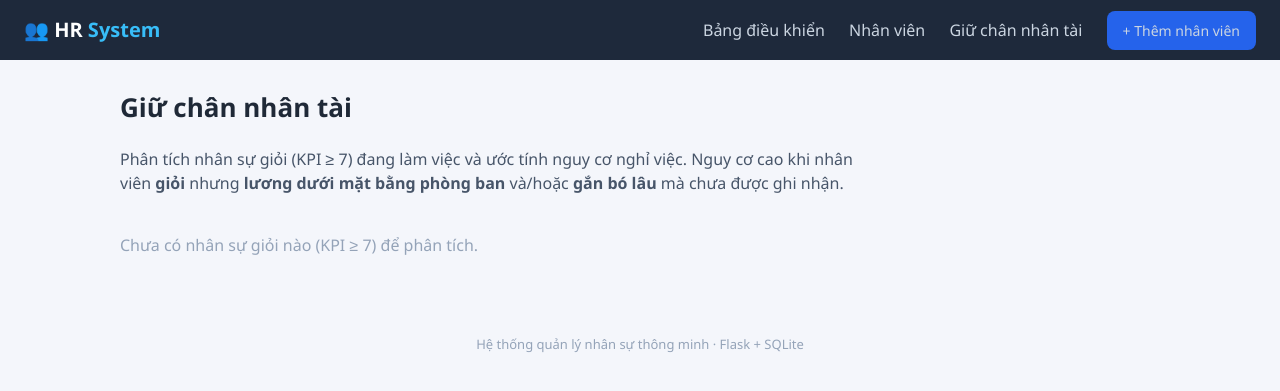
After one commit to 2000minhphat1999/hocpython, a Flask app: page /giu-chan in a window 1280 px wide. The commit adds this page. Shown: the top 391 px of the page. Run offline with Flask 3, Linux system fonts and the light colour scheme; data that the repository does not hold is empty.

Commit message:
Thêm module Giữ chân nhân tài (talent retention)
- Phát hiện nhân sự giỏi (KPI >= 7) có nguy cơ nghỉ việc dựa trên:
  mức độ giỏi × (khoảng cách lương so với mặt bằng phòng ban + thâm niên)
- Trang /giu-chan: bảng xếp hạng rủi ro + gợi ý hành động cụ thể
- Dashboard cảnh báo số nhân tài nguy cơ cao
- Bổ sung nhân viên mẫu minh họa trường hợp nguy cơ cao

Co-Authored-By: Claude Opus 4.8 <noreply@anthropic.com>
Claude-Session: https://claude.ai/code/session_01UXguJ7gZk8e5sg1ohyZT2p

```diff
--- a/hr_system/app.py
+++ b/hr_system/app.py
@@ -26,6 +26,7 @@ app.jinja_env.globals.update(
     tinh_luong=hr_logic.tinh_luong,
     xep_loai_kpi=hr_logic.xep_loai_kpi,
     mau_kpi=hr_logic.mau_kpi,
+    mau_rui_ro=hr_logic.mau_rui_ro,
     dinh_dang_tien=hr_logic.dinh_dang_tien,
 )
 
@@ -88,7 +89,18 @@ def dashboard():
     """Trang chủ - bảng điều khiển thống kê."""
     danh_sach = database.danh_sach_nhan_vien()
     tk = hr_logic.thong_ke(danh_sach)
-    return render_template("dashboard.html", tk=tk)
+    # Số nhân tài đang có nguy cơ nghỉ việc cao (để hiển thị cảnh báo).
+    giu_chan = hr_logic.phan_tich_giu_chan(danh_sach)
+    nguy_co_cao = sum(1 for x in giu_chan if x["muc_rui_ro"] == "Cao")
+    return render_template("dashboard.html", tk=tk, nguy_co_cao=nguy_co_cao)
+
+
+@app.route("/giu-chan")
+def giu_chan():
+    """Phân tích giữ chân nhân tài - nhân sự giỏi có nguy cơ nghỉ việc."""
+    danh_sach = database.danh_sach_nhan_vien()
+    ds = hr_logic.phan_tich_giu_chan(danh_sach)
+    return render_template("giu_chan.html", danh_sach=ds)
 
 
 @app.route("/nhan-vien")
--- a/hr_system/hr_logic.py
+++ b/hr_system/hr_logic.py
@@ -8,6 +8,8 @@ Chứa các quy tắc "thông minh":
 
 Mọi con số dựa trên quy định phổ biến tại Việt Nam để mang tính minh họa.
 """
+
+from datetime import date
 
 # Số ngày công chuẩn trong tháng (dùng để tính lương theo ngày công thực tế).
 NGAY_CONG_CHUAN = 26
@@ -231,3 +233,124 @@ def thong_ke(danh_sach) -> dict:
 def dinh_dang_tien(so: float) -> str:
     """Định dạng số tiền kiểu Việt Nam: 12,500,000đ."""
     return f"{so:,.0f}đ"
+
+
+# ---------------------------------------------------------------------------
+# Giữ chân nhân tài (Talent retention) - phát hiện nhân sự giỏi có nguy cơ
+# nghỉ việc và gợi ý hành động. Logic theo quy tắc, dễ giải thích.
+# ---------------------------------------------------------------------------
+
+# Ngưỡng điểm KPI để coi là "nhân sự giỏi" (Tốt trở lên).
+NGUONG_NHAN_TAI = 7.0
+
+
+def so_nam_lam_viec(ngay_vao_lam: str) -> float:
+    """Tính số năm làm việc tính đến hôm nay từ ngày vào làm (YYYY-MM-DD)."""
+    if not ngay_vao_lam:
+        return 0.0
+    try:
+        nam, thang, ngay = map(int, str(ngay_vao_lam)[:10].split("-"))
+        bat_dau = date(nam, thang, ngay)
+        return max((date.today() - bat_dau).days / 365.25, 0.0)
+    except (ValueError, TypeError):
+        return 0.0
+
+
+def _luong_net_tb_phong_ban(danh_sach) -> dict:
+    """Tính lương net trung bình từng phòng ban (chỉ nhân viên đang làm)."""
+    tong, dem = {}, {}
+    for nv in danh_sach:
+        if nv["trang_thai"] != "Đang làm":
+            continue
+        pb = nv["phong_ban"]
+        net = tinh_luong(nv)["luong_net"]
+        tong[pb] = tong.get(pb, 0.0) + net
+        dem[pb] = dem.get(pb, 0) + 1
+    return {pb: tong[pb] / dem[pb] for pb in tong}
+
+
+def muc_rui_ro(diem: float) -> str:
+    """Phân mức rủi ro nghỉ việc theo điểm (0-100)."""
+    if diem >= 60:
+        return "Cao"
+    elif diem >= 30:
+        return "Trung bình"
+    else:
+        return "Thấp"
+
+
+def mau_rui_ro(muc: str) -> str:
+    """Lớp CSS tô màu badge mức rủi ro (tái dùng màu của KPI)."""
+    return {
+        "Cao": "kpi-canclt",
+        "Trung bình": "kpi-dat",
+        "Thấp": "kpi-tot",
+    }.get(muc, "")
+
+
+def danh_gia_rui_ro_nghi_viec(nv, mat_bang_pb: float) -> dict:
+    """Đánh giá rủi ro nghỉ việc của một nhân viên (điểm 0-100) + gợi ý.
+
+    Công thức:
+        kpi_factor   = (KPI - 5) / 5                 -> càng giỏi, càng đáng giữ
+        pay_signal   = chênh lệch lương / (25% mặt bằng)  -> thấp hơn 25% là báo động
+        tham_nien    = số năm / 4 (tối đa 1)          -> gắn bó lâu, cần ghi nhận
+        rủi ro = 100 × kpi_factor × (0.7 × pay_signal + 0.3 × thâm niên)
+
+    Nghĩa là: chỉ nhân viên GIỎI mà bị trả thấp / gắn bó lâu mới rủi ro cao.
+    """
+    net = tinh_luong(nv)["luong_net"]
+    benchmark = mat_bang_pb if mat_bang_pb > 0 else net
+    kpi = nv["diem_kpi"]
+    so_nam = so_nam_lam_viec(nv["ngay_vao_lam"])
+
+    kpi_factor = max(0.0, min((kpi - 5) / 5, 1.0))
+    chenh_lech = benchmark - net
+    # Trả thấp hơn 25% mặt bằng phòng ban được coi là tín hiệu rủi ro tối đa.
+    nguong = 0.25 * benchmark
+    pay_signal = min(max(chenh_lech, 0.0) / nguong, 1.0) if nguong > 0 else 0.0
+    tham_nien_factor = min(so_nam / 4, 1.0)
+
+    diem = round(100 * kpi_factor * (0.7 * pay_signal + 0.3 * tham_nien_factor))
+
+    # Gợi ý hành động cụ thể.
+    goi_y = []
+    if chenh_lech > 0:
+        goi_y.append(
+            f"Xem xét tăng ~{dinh_dang_tien(chenh_lech)} để đạt mặt bằng phòng ban"
+        )
+    if so_nam >= 3:
+        goi_y.append("Đánh giá lộ trình thăng tiến / ghi nhận thâm niên")
+    if kpi >= 8.5:
+        goi_y.append("Khen thưởng, giữ chân nhân tài xuất sắc")
+    if not goi_y:
+        goi_y.append("Duy trì chính sách hiện tại")
+
+    return {
+        "diem_rui_ro": diem,
+        "muc_rui_ro": muc_rui_ro(diem),
+        "luong_net": net,
+        "mat_bang_pb": benchmark,
+        "chenh_lech": chenh_lech,
+        "so_nam": so_nam,
+        "goi_y": goi_y,
+    }
+
+
+def phan_tich_giu_chan(danh_sach) -> list:
+    """Phân tích giữ chân nhân tài: nhân viên đang làm có KPI >= 7.
+
+    Trả về danh sách dict (gồm thông tin nhân viên + đánh giá rủi ro),
+    sắp xếp theo điểm rủi ro giảm dần (nguy cơ cao lên đầu).
+    """
+    mat_bang = _luong_net_tb_phong_ban(danh_sach)
+    ket_qua = []
+    for nv in danh_sach:
+        if nv["trang_thai"] != "Đang làm" or nv["diem_kpi"] < NGUONG_NHAN_TAI:
+            continue
+        danh_gia = danh_gia_rui_ro_nghi_viec(nv, mat_bang.get(nv["phong_ban"], 0))
+        danh_gia["nv"] = nv
+        ket_qua.append(danh_gia)
+
+    ket_qua.sort(key=lambda x: x["diem_rui_ro"], reverse=True)
+    return ket_qua
--- a/hr_system/seed_data.py
+++ b/hr_system/seed_data.py
@@ -33,6 +33,10 @@ MAU = [
      "2016-08-15", 28_000_000, 3_000_000, 26, 2, 8.5, "Đang làm"),
     ("NV010", "Đỗ Thị Lan", "Nữ", "lan.dt@congty.vn", "Kế toán", "Kế toán viên",
      "2024-03-01", 14_000_000, 1_000_000, 26, 0, 6.8, "Đang làm"),
+    # Nhân tài có nguy cơ nghỉ việc cao: KPI rất cao nhưng lương thấp hơn
+    # nhiều so với mặt bằng phòng Kỹ thuật, lại gắn bó đã lâu.
+    ("NV011", "Trịnh Quốc Khánh", "Nam", "khanh.tq@congty.vn", "Kỹ thuật",
+     "Lập trình viên", "2021-02-01", 16_000_000, 1_000_000, 26, 0, 9.3, "Đang làm"),
 ]
 
 KHOA = [
--- a/hr_system/static/style.css
+++ b/hr_system/static/style.css
@@ -120,6 +120,19 @@ table.info tr.tong td { color: #16a34a; font-size: 16px; }
 .header-ct { display: flex; justify-content: space-between; align-items: flex-start; }
 .header-actions { display: flex; gap: 10px; }
 
+/* Banner cảnh báo giữ chân nhân tài */
+.canh-bao {
+    background: #fff7ed; border: 1px solid #fed7aa; color: #9a3412;
+    padding: 14px 16px; border-radius: 10px; margin-bottom: 20px;
+}
+.canh-bao a { color: #c2410c; font-weight: 600; text-decoration: none; margin-left: 6px; }
+.canh-bao a:hover { text-decoration: underline; }
+
+.mo-ta { color: #475569; margin-bottom: 18px; max-width: 760px; }
+td.am { color: #dc2626; font-weight: 600; }
+.goi-y ul { margin: 0; padding-left: 18px; }
+.goi-y li { font-size: 13px; color: #475569; margin-bottom: 2px; }
+
 .trong { color: #94a3b8; padding: 20px 0; }
 .ghi-chu { color: #64748b; font-size: 14px; margin-top: 12px; }
 .footer { text-align: center; color: #94a3b8; font-size: 13px; padding: 30px 0; }
--- a/hr_system/templates/base.html
+++ b/hr_system/templates/base.html
@@ -12,6 +12,7 @@
         <nav>
             <a href="{{ url_for('dashboard') }}">Bảng điều khiển</a>
             <a href="{{ url_for('danh_sach') }}">Nhân viên</a>
+            <a href="{{ url_for('giu_chan') }}">Giữ chân nhân tài</a>
             <a href="{{ url_for('them') }}" class="btn-them">+ Thêm nhân viên</a>
         </nav>
     </header>
--- /dev/null
+++ b/hr_system/templates/giu_chan.html
@@ -0,0 +1,56 @@
+{% extends "base.html" %}
+{% block title %}Giữ chân nhân tài{% endblock %}
+
+{% block content %}
+<h1>Giữ chân nhân tài</h1>
+<p class="mo-ta">
+    Phân tích nhân sự giỏi (KPI ≥ 7) đang làm việc và ước tính nguy cơ nghỉ
+    việc. Nguy cơ cao khi nhân viên <strong>giỏi</strong> nhưng
+    <strong>lương dưới mặt bằng phòng ban</strong> và/hoặc
+    <strong>gắn bó lâu</strong> mà chưa được ghi nhận.
+</p>
+
+{% if danh_sach %}
+<table>
+    <thead>
+        <tr>
+            <th>Họ tên</th><th>Phòng ban</th><th>KPI</th>
+            <th>Lương net</th><th>Mặt bằng PB</th><th>Chênh lệch</th>
+            <th>Thâm niên</th><th>Nguy cơ</th><th>Gợi ý hành động</th>
+        </tr>
+    </thead>
+    <tbody>
+        {% for x in danh_sach %}
+        {% set nv = x.nv %}
+        <tr>
+            <td><a href="{{ url_for('chi_tiet', nv_id=nv.id) }}">{{ nv.ho_ten }}</a></td>
+            <td>{{ nv.phong_ban }}</td>
+            <td><span class="badge {{ mau_kpi(xep_loai_kpi(nv.diem_kpi)) }}">{{ nv.diem_kpi }}</span></td>
+            <td>{{ dinh_dang_tien(x.luong_net) }}</td>
+            <td>{{ dinh_dang_tien(x.mat_bang_pb) }}</td>
+            <td class="{% if x.chenh_lech > 0 %}am{% endif %}">
+                {% if x.chenh_lech > 0 %}-{{ dinh_dang_tien(x.chenh_lech) }}{% else %}—{% endif %}
+            </td>
+            <td>{{ "%.1f"|format(x.so_nam) }} năm</td>
+            <td>
+                <span class="badge {{ mau_rui_ro(x.muc_rui_ro) }}">
+                    {{ x.diem_rui_ro }} · {{ x.muc_rui_ro }}
+                </span>
+            </td>
+            <td class="goi-y">
+                <ul>
+                    {% for g in x.goi_y %}<li>{{ g }}</li>{% endfor %}
+                </ul>
+            </td>
+        </tr>
+        {% endfor %}
+    </tbody>
+</table>
+<p class="ghi-chu">
+    Tổng {{ danh_sach | length }} nhân tài. Cách tính: điểm rủi ro (0-100) =
+    mức độ giỏi × (65% khoảng cách lương + 35% thâm niên).
+</p>
+{% else %}
+<p class="trong">Chưa có nhân sự giỏi nào (KPI ≥ 7) để phân tích.</p>
+{% endif %}
+{% endblock %}
```
Also changed, not shown: hr_system/templates/dashboard.html (+7 -0 lines), hr_system/README.md.
